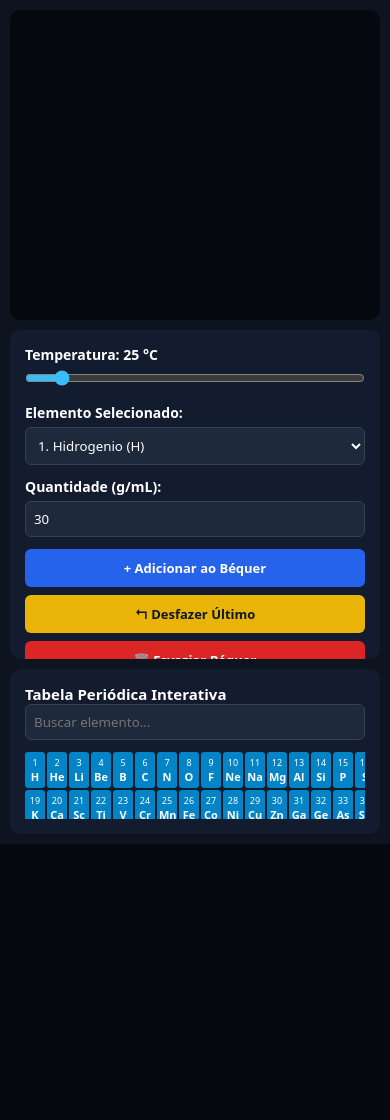
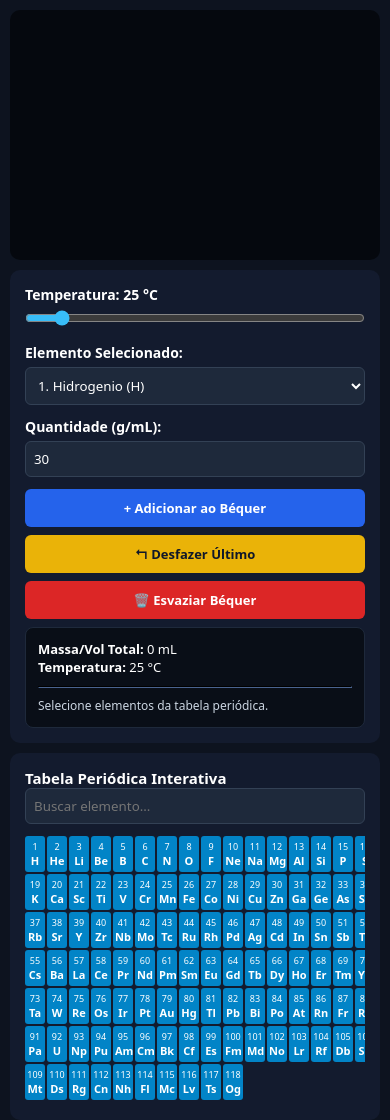
Before and after one commit to lucianorviana75/Quantica3D, a Flask app: page / in a window 390 px wide. Before the commit the page ends 844 px from the top, so only its background shows below. Run offline with Flask 3, Linux system fonts and the light colour scheme.

Commit message:
Enhance responsive design and layout handling
Refactor mobile layout adjustments and improve style definitions.

```diff
--- a/Laboratorio3D_de_Quimica/templates/index.html
+++ b/Laboratorio3D_de_Quimica/templates/index.html
@@ -4,7 +4,7 @@
     <meta charset="UTF-8">
     <meta name="viewport" content="width=device-width, initial-scale=1.0, maximum-scale=1.0, user-scalable=no">
     <title>Laboratório Químico 3D</title>
-   <style>
+    <style>
     * {
         box-sizing: border-box;
         font-family: system-ui, -apple-system, sans-serif;
@@ -16,7 +16,7 @@
         background-color: #0d131f;
         color: #fff;
         padding: 15px;
-        height: 100dvh; /* dvh evita que a barra do celular corte a interface */
+        height: 100dvh;
         width: 100vw;
         overflow: hidden;
     }
@@ -62,14 +62,13 @@
 
     .tabela-grid { display: grid; grid-template-columns: repeat(18, 1fr); gap: 2px; overflow-x: auto; padding-bottom: 5px; }
 
-    /* CARD COM TOOLTIP AO PASSAR O MOUSE */
     .elem-card { position: relative; background: #0284c7; border: none; color: white; padding: 4px 2px; border-radius: 3px; cursor: pointer; text-align: center; font-size: 9px; min-width: 20px; }
     .elem-card:hover { background: #38bdf8; }
     .elem-card strong { display: block; font-size: 11px; }
 
     .explicacao-text { white-space: pre-line; line-height: 1.4; color: #cbd5e1; font-size: 12px; }
 
-    /* --- REGRAS DE RESPONSIVIDADE PARA DISPOSITIVOS MÓVEIS --- */
+    /* REGRAS MÓVEIS */
     @media (max-width: 900px) {
         body {
             overflow-y: auto;
@@ -85,64 +84,23 @@
 
         .center-canvas {
             width: 100%;
-            height: 45vh; /* Visualização 3D em destaque no topo */
+            height: 350px;
             order: 1;
         }
 
         .left-panel {
             width: 100%;
-            max-height: 50vh;
-            order: 2; /* Controles do experimento abaixo do 3D */
+            order: 2;
         }
 
         .right-panel {
             width: 100%;
-            max-height: 50vh;
-            order: 3; /* Tabela Periódica no final */
-        }
-
-        .tabela-grid {
-            padding-bottom: 10px; /* Garante scroll horizontal suave para a tabela no celular */
+            order: 3;
         }
     }
-</style>
+    </style>
     <script src="https://cdnjs.cloudflare.com/ajax/libs/three.js/r128/three.min.js"></script>
 </head>
-    <script>
-    // Função para corrigir o layout móvel ao carregar e ao redimensionar
-    function adjustMobileLayout() {
-        if (window.innerWidth <= 900) { // Se for telemóvel
-            // 1. Calcula a altura total disponível (descontando o padding do body)
-            var availableHeight = window.innerHeight - 20; // 10px padding * 2
-
-            // 2. Define uma altura fixa para o canvas (ex: 40% da altura)
-            var canvasContainer = document.querySelector('.center-canvas');
-            canvasContainer.style.height = (availableHeight * 0.4) + 'px';
-
-            // 3. Permite que os painéis de controle e a tabela rolem
-            var leftPanel = document.querySelector('.left-panel');
-            var rightPanel = document.querySelector('.right-panel');
-            leftPanel.style.height = (availableHeight * 0.4) + 'px'; // 40% para controles
-            rightPanel.style.height = (availableHeight * 0.2) + 'px'; // 20% para a tabela
-
-            // 4. Garante que os painéis têm scroll
-            leftPanel.style.overflowY = 'auto';
-            rightPanel.style.overflowY = 'auto';
-        } else {
-            // Se for desktop, remove os estilos móveis
-            var elementsToReset = ['.center-canvas', '.left-panel', '.right-panel'];
-            elementsToReset.forEach(selector => {
-                var el = document.querySelector(selector);
-                if (el) el.style.height = ''; // Reseta a altura fixa
-            });
-        }
-    }
-
-    // Executa ao carregar a página
-    window.addEventListener('load', adjustMobileLayout);
-    // Executa ao redimensionar a janela (ex: rodar o telemóvel)
-    window.addEventListener('resize', adjustMobileLayout);
-</script>
 <body>
 
 <div class="main-container">
@@ -268,7 +226,7 @@
         });
     }
 
-    // THREE.JS CONFIGURADO PARA O CONTAINER CENTRAL
+    // CONFIGURAÇÃO DO THREE.JS
     const container = document.getElementById('canvas3d');
     const scene = new THREE.Scene();
     const camera = new THREE.PerspectiveCamera(45, container.clientWidth / container.clientHeight, 0.1, 1000);
@@ -327,11 +285,43 @@
         renderer.render(scene, camera);
     }
 
-    window.addEventListener('resize', () => {
-        camera.aspect = container.clientWidth / container.clientHeight;
-        camera.updateProjectionMatrix();
-        renderer.setSize(container.clientWidth, container.clientHeight);
-    });
+    function resizeRenderer() {
+        const width = container.clientWidth;
+        const height = container.clientHeight;
+        if (width > 0 && height > 0) {
+            camera.aspect = width / height;
+            camera.updateProjectionMatrix();
+            renderer.setSize(width, height);
+        }
+    }
+
+    function adjustMobileLayout() {
+        if (window.innerWidth <= 900) {
+            var availableHeight = window.innerHeight - 20;
+            var canvasContainer = document.querySelector('.center-canvas');
+            canvasContainer.style.height = (availableHeight * 0.45) + 'px';
+
+            var leftPanel = document.querySelector('.left-panel');
+            var rightPanel = document.querySelector('.right-panel');
+            leftPanel.style.height = 'auto';
+            rightPanel.style.height = 'auto';
+        } else {
+            var elementsToReset = ['.center-canvas', '.left-panel', '.right-panel'];
+            elementsToReset.forEach(selector => {
+                var el = document.querySelector(selector);
+                if (el) el.style.height = '';
+            });
+        }
+        resizeRenderer();
+    }
+
+    window.addEventListener('resize', adjustMobileLayout);
+    window.addEventListener('orientationchange', adjustMobileLayout);
+
+    // Ajusta o layout inicial após o carregamento completo
+    setTimeout(() => {
+        adjustMobileLayout();
+    }, 100);
 
     animate();
 </script>
```
